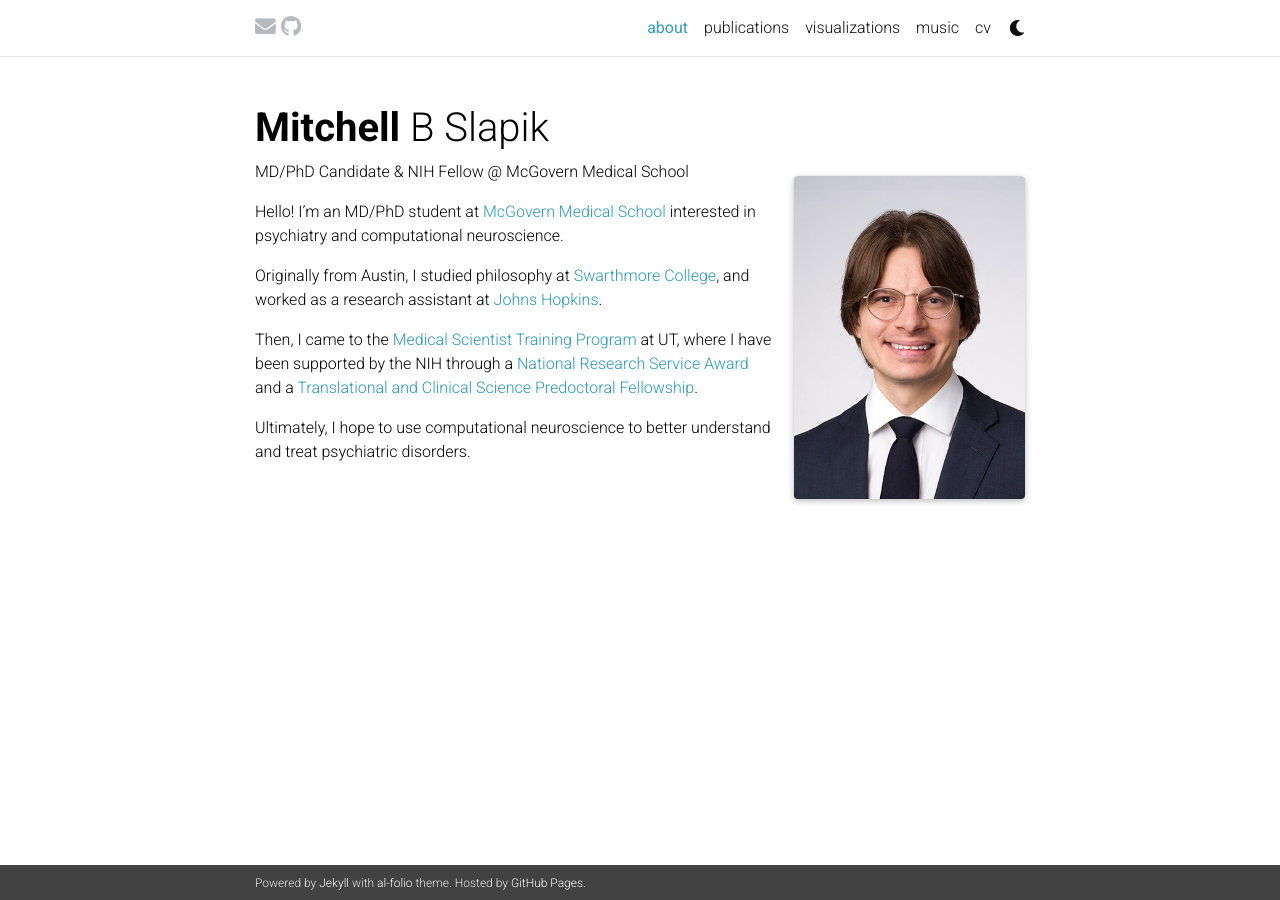
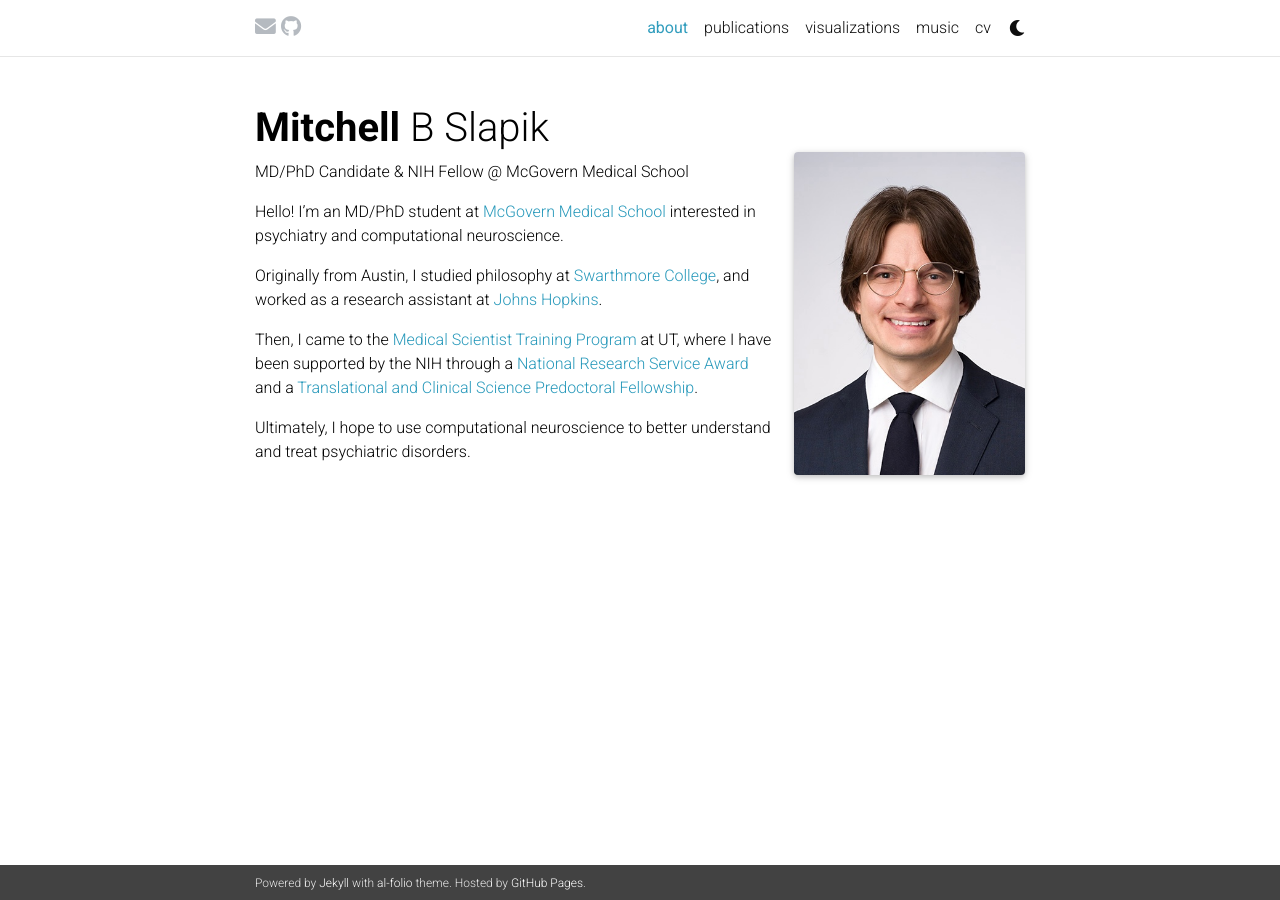
Before and after one commit to mitchellslapik/mitchellslapik.github.io, a Jekyll site: the page built from _pages/about.md, in a window 1280 px wide. Built offline with Jekyll 4.4.1, drawn with Linux system fonts in a browser that asks for light colours; full-size pictures stand in for the smaller copies a plugin makes; comment, search, counter and statistics services are not loaded; a style sheet for code colours, icons or effects is not loaded.

Commit message:
Update _base.scss

```diff
--- a/_sass/_base.scss
+++ b/_sass/_base.scss
@@ -109,7 +109,7 @@ blockquote {
 
 @media (min-width: 576px) {
   .profile {
-    margin-top: -1.5rem;
+    margin-top: -3rem;
     width: 30%;
     .address {
       p { display: block; }
```
